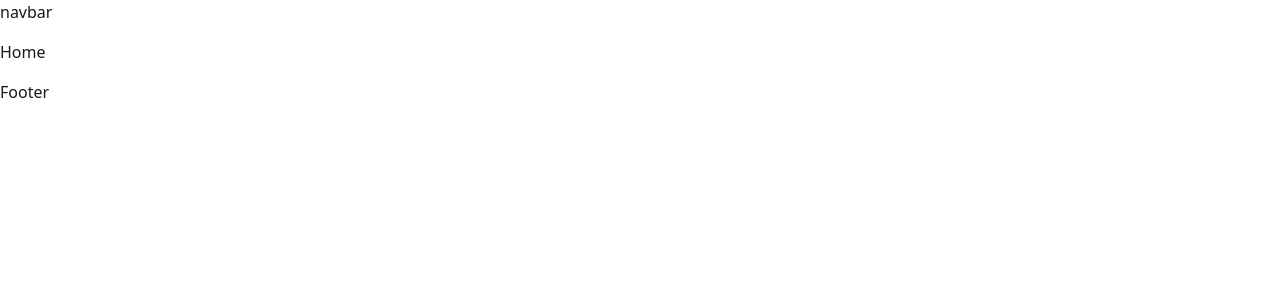
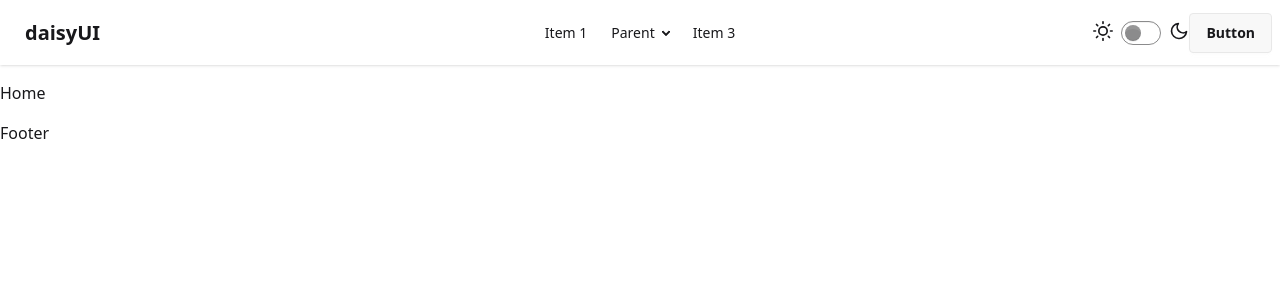
Before and after one commit to rakibhassannayem/echo-track-client, a React (Vite) app: page / in a window 1280 px wide. Shown: the top 300 px of the page. Built offline with nearby package versions, Linux system fonts and the light colour scheme.

Commit message:
theme switch

```diff
--- a/package.json
+++ b/package.json
@@ -14,6 +14,7 @@
     "daisyui": "^5.4.7",
     "react": "^19.1.1",
     "react-dom": "^19.1.1",
+    "react-icons": "^5.5.0",
     "react-router": "^7.9.5",
     "tailwindcss": "^4.1.17"
   },
--- a/src/components/Navbar/Navbar.jsx
+++ b/src/components/Navbar/Navbar.jsx
@@ -1,9 +1,124 @@
-import React from 'react';
+import { useEffect, useState } from "react";
 
 const Navbar = () => {
+  const [theme, setTheme] = useState(localStorage.getItem("theme") || "light");
+
+  useEffect(() => {
+    const html = document.querySelector("html");
+    html.setAttribute("data-theme", theme);
+    localStorage.setItem("theme", theme);
+  }, [theme]);
+
+  const handleTheme = (checked) => {
+    setTheme(checked ? "dark" : "light");
+  };
   return (
-    <div>
-      navbar
+    <div className="navbar bg-base-100 shadow-sm">
+      <div className="navbar-start">
+        <div className="dropdown">
+          <div tabIndex={0} role="button" className="btn btn-ghost lg:hidden">
+            <svg
+              xmlns="http://www.w3.org/2000/svg"
+              className="h-5 w-5"
+              fill="none"
+              viewBox="0 0 24 24"
+              stroke="currentColor"
+            >
+              {" "}
+              <path
+                strokeLinecap="round"
+                strokeLinejoin="round"
+                strokeWidth="2"
+                d="M4 6h16M4 12h8m-8 6h16"
+              />{" "}
+            </svg>
+          </div>
+          <ul
+            tabIndex="-1"
+            className="menu menu-sm dropdown-content bg-base-100 rounded-box z-1 mt-3 w-52 p-2 shadow"
+          >
+            <li>
+              <a>Item 1</a>
+            </li>
+            <li>
+              <a>Parent</a>
+              <ul className="p-2">
+                <li>
+                  <a>Submenu 1</a>
+                </li>
+                <li>
+                  <a>Submenu 2</a>
+                </li>
+              </ul>
+            </li>
+            <li>
+              <a>Item 3</a>
+            </li>
+          </ul>
+        </div>
+        <a className="btn btn-ghost text-xl">daisyUI</a>
+      </div>
+      <div className="navbar-center hidden lg:flex">
+        <ul className="menu menu-horizontal px-1">
+          <li>
+            <a>Item 1</a>
+          </li>
+          <li>
+            <details>
+              <summary>Parent</summary>
+              <ul className="p-2">
+                <li>
+                  <a>Submenu 1</a>
+                </li>
+                <li>
+                  <a>Submenu 2</a>
+                </li>
+              </ul>
+            </details>
+          </li>
+          <li>
+            <a>Item 3</a>
+          </li>
+        </ul>
+      </div>
+      <div className="navbar-end">
+        <label className="flex cursor-pointer gap-2">
+          <svg
+            xmlns="http://www.w3.org/2000/svg"
+            width="20"
+            height="20"
+            viewBox="0 0 24 24"
+            fill="none"
+            stroke="currentColor"
+            strokeWidth="2"
+            strokeLinecap="round"
+            strokeLinejoin="round"
+          >
+            <circle cx="12" cy="12" r="5" />
+            <path d="M12 1v2M12 21v2M4.2 4.2l1.4 1.4M18.4 18.4l1.4 1.4M1 12h2M21 12h2M4.2 19.8l1.4-1.4M18.4 5.6l1.4-1.4" />
+          </svg>
+          <input
+            onChange={(e) => handleTheme(e.target.checked)}
+            type="checkbox"
+            checked={theme == "dark" ? true : false}
+            className="toggle theme-controller"
+          />
+          <svg
+            xmlns="http://www.w3.org/2000/svg"
+            width="20"
+            height="20"
+            viewBox="0 0 24 24"
+            fill="none"
+            stroke="currentColor"
+            strokeWidth="2"
+            strokeLinecap="round"
+            strokeLinejoin="round"
+          >
+            <path d="M21 12.79A9 9 0 1 1 11.21 3 7 7 0 0 0 21 12.79z"></path>
+          </svg>
+        </label>
+        <a className="btn">Button</a>
+      </div>
     </div>
   );
 };
--- a/src/index.css
+++ b/src/index.css
@@ -1,2 +1,4 @@
 @import "tailwindcss";
-@plugin "daisyui";
+@plugin "daisyui" {
+  themes: light --default, dark --prefersdark;
+}
```
Also changed, not shown: 1 other file (tests, documents, lock files or other folders).
